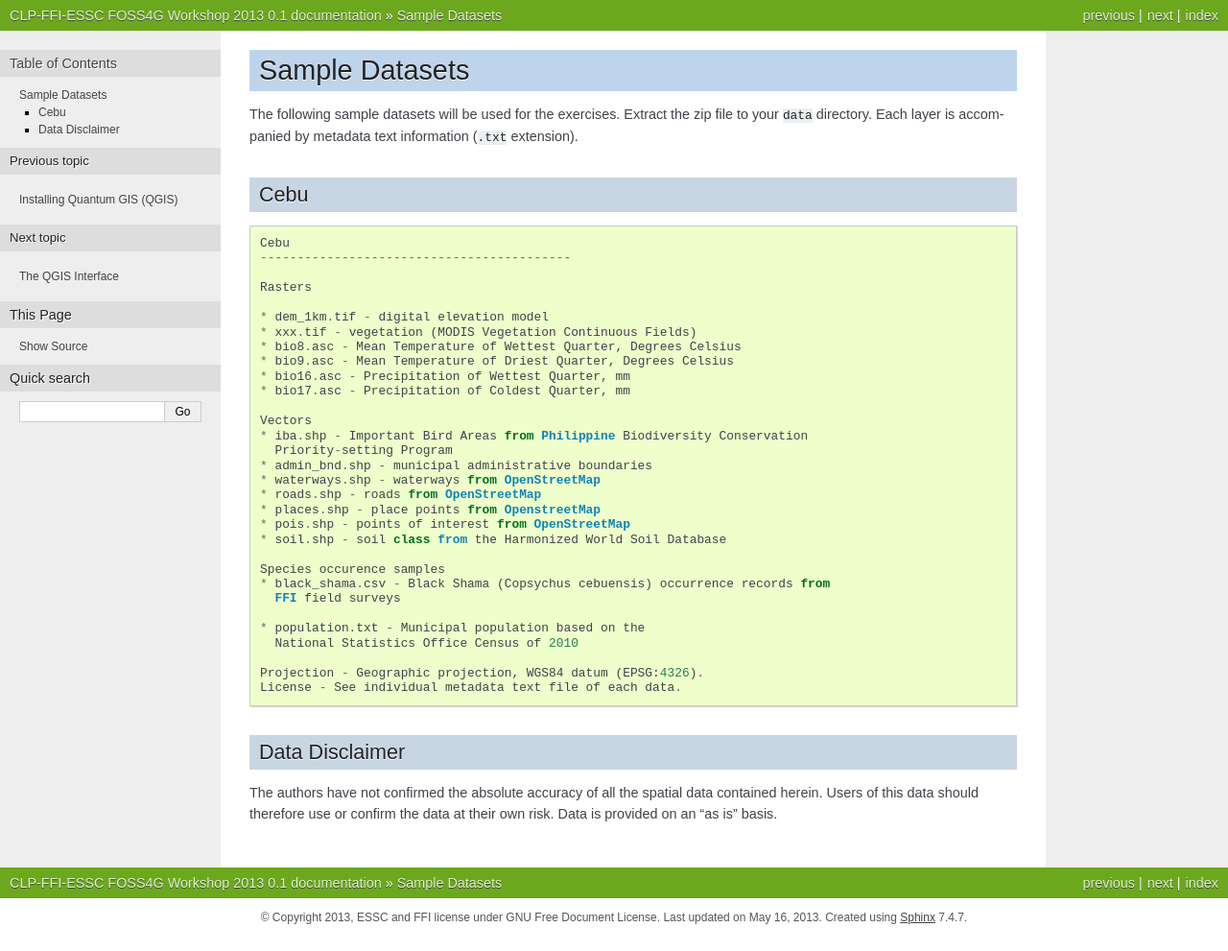
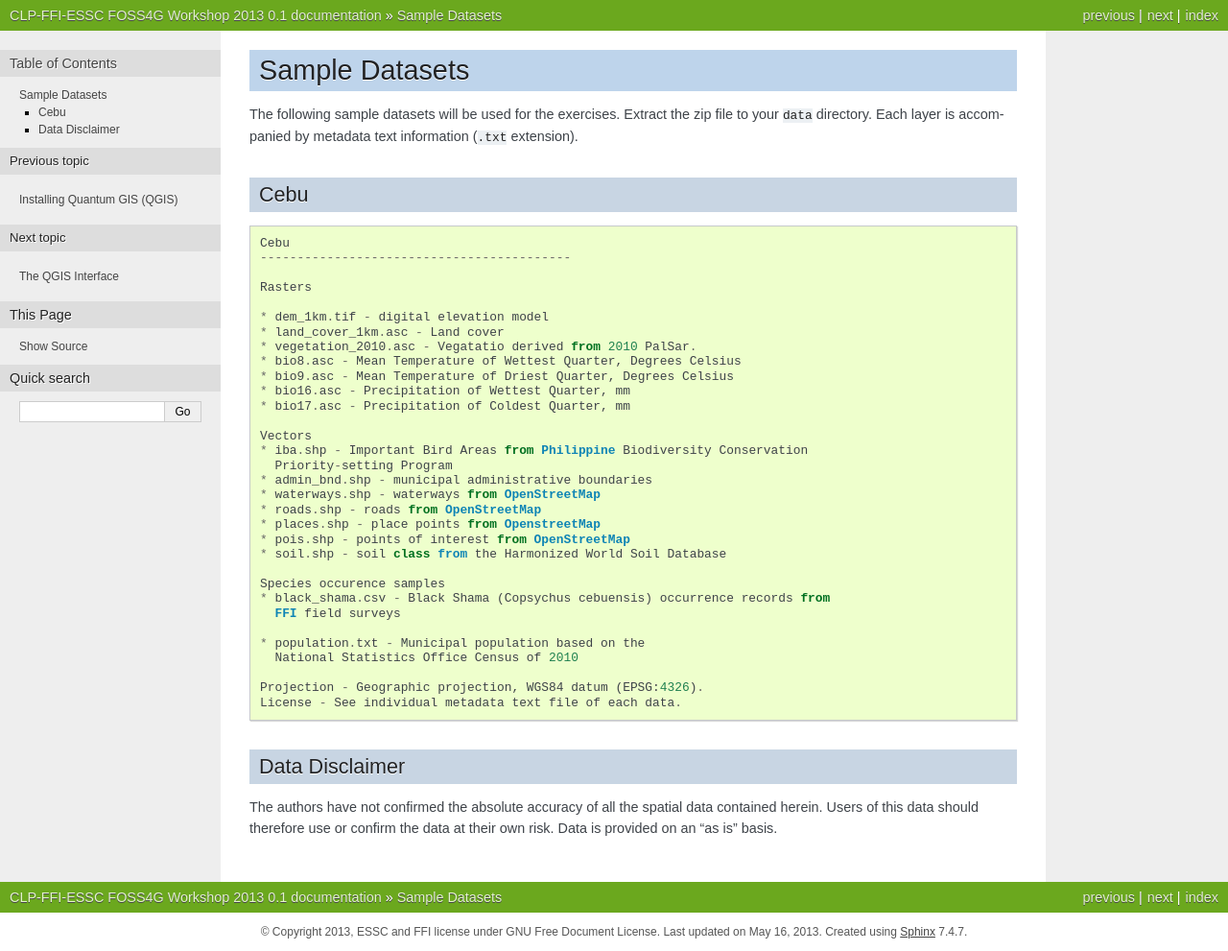
Before and after one commit to essc/clp_foss4g_workshop, a Sphinx documentation site: the page built from source/sample_data.rst, in a window 1280 px wide. Shown: the whole page at 96% size. Built offline with Sphinx 7.4.7, drawn with Linux system fonts in a browser that asks for light colours; formulas are drawn with MathJax 3.

Commit message:
add more in the metadata

```diff
--- a/source/data/metadata.txt
+++ b/source/data/metadata.txt
@@ -4,7 +4,8 @@ Cebu
 Rasters
 
 * dem_1km.tif - digital elevation model
-* xxx.tif - vegetation (MODIS Vegetation Continuous Fields)
+* land_cover_1km.asc - Land cover
+* vegetation_2010.asc - Vegatatio derived from 2010 PalSar.
 * bio8.asc - Mean Temperature of Wettest Quarter, Degrees Celsius
 * bio9.asc - Mean Temperature of Driest Quarter, Degrees Celsius
 * bio16.asc - Precipitation of Wettest Quarter, mm
```
